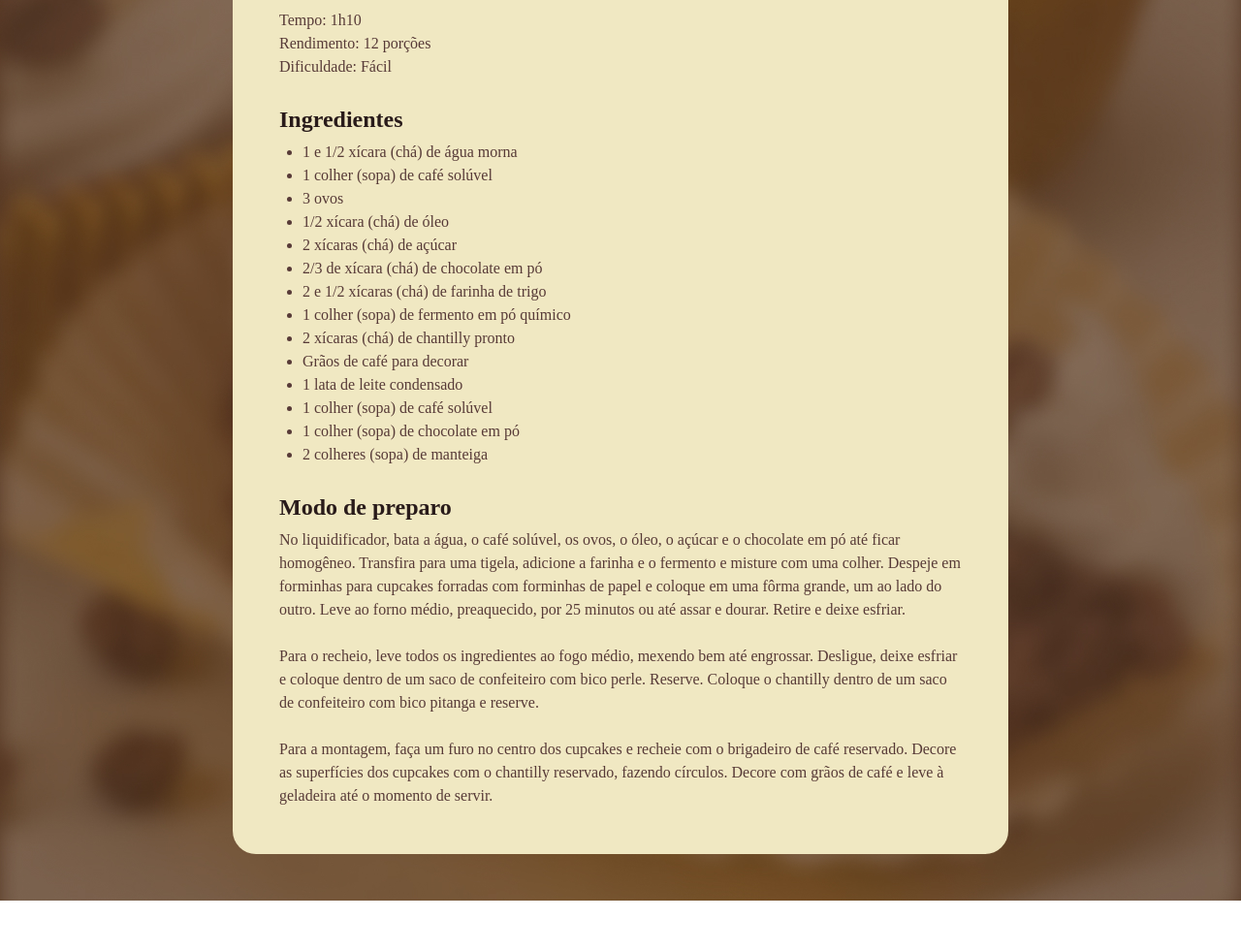
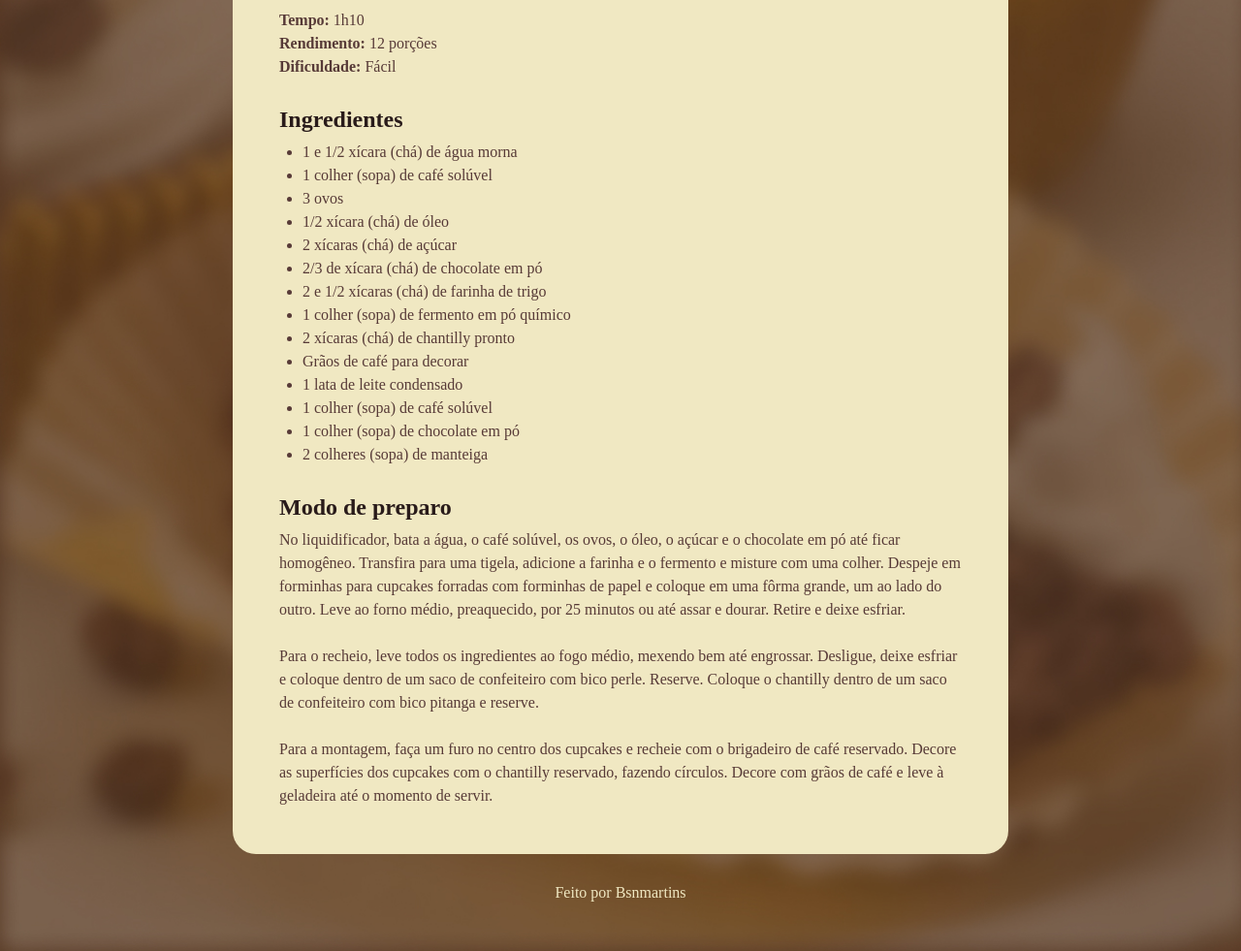
Before and after one commit to bsnmartins/PROJETO2, a plain HTML site: page index.html in a window 1280 px wide. Shown: the part 618-1599 px from the top of the page at 97% size. Before the commit the page ends 1547 px from the top, so only its background shows below. Drawn offline with Linux system fonts and the light colour scheme; a web font is replaced by a local one.

Commit message:
finalizando com rodapé

```diff
--- a/index.html
+++ b/index.html
@@ -22,10 +22,10 @@
                     O bolinho perfeito para acompanhar o café de todos os dias. É muito fácil e ainda por cima fica maravilhoso, com certeza vai impressionar. Faz e depois me conta o que achou!
             </p>
             <p>
-                    Tempo: 1h10 <br>
-                    Rendimento: 12 porções <br>
-                    Dificuldade: Fácil
-            </p>
+                <strong>Tempo:</strong> 1h10 <br>
+                <strong>Rendimento:</strong> 12 porções <br>
+                <strong>Dificuldade:</strong> Fácil
+        </p>
         </section>
         <section id="ingredients">
             <h2>Ingredientes</h2>
@@ -53,11 +53,11 @@
                 Transfira para uma tigela, adicione a farinha e o fermento e misture com uma colher.
                 Despeje em forminhas para cupcakes forradas com forminhas de papel e coloque em uma fôrma grande, um ao lado do outro.
                 Leve ao forno médio, preaquecido, por 25 minutos ou até assar e dourar. Retire e deixe esfriar.
-                <br><br>
+            <br><br>
                 Para o recheio, leve todos os ingredientes ao fogo médio, mexendo bem até engrossar.
                 Desligue, deixe esfriar e coloque dentro de um saco de confeiteiro com bico perle. Reserve.
                 Coloque o chantilly dentro de um saco de confeiteiro com bico pitanga e reserve.
-                <br><br>
+            <br><br>
                 Para a montagem, faça um furo no centro dos cupcakes e recheie com o brigadeiro de café reservado.
                 Decore as superfícies dos cupcakes com o chantilly reservado, fazendo círculos.
                 Decore com grãos de café e leve à geladeira até o momento de servir.
@@ -66,5 +66,6 @@
 
         </div></section>
     </main>
+<footer>Feito por Bsnmartins</footer>
 </body>
 </html>
--- a/style.css
+++ b/style.css
@@ -25,7 +25,7 @@ body {
     background-color: #F0E8C2;
     border-radius: 24px;
     box-sizing: border-box;
-    margin: 48px auto;
+    margin: 48px auto 28px;
 
 
 }
@@ -63,3 +63,11 @@ h1, h2 {
 ul {
     padding-left: 24px;
 }
+
+footer {
+    color: #F0E8C2;
+    text-align: center;
+    padding-bottom: 48px;
+    box-sizing: border-box;
+
+}
```
